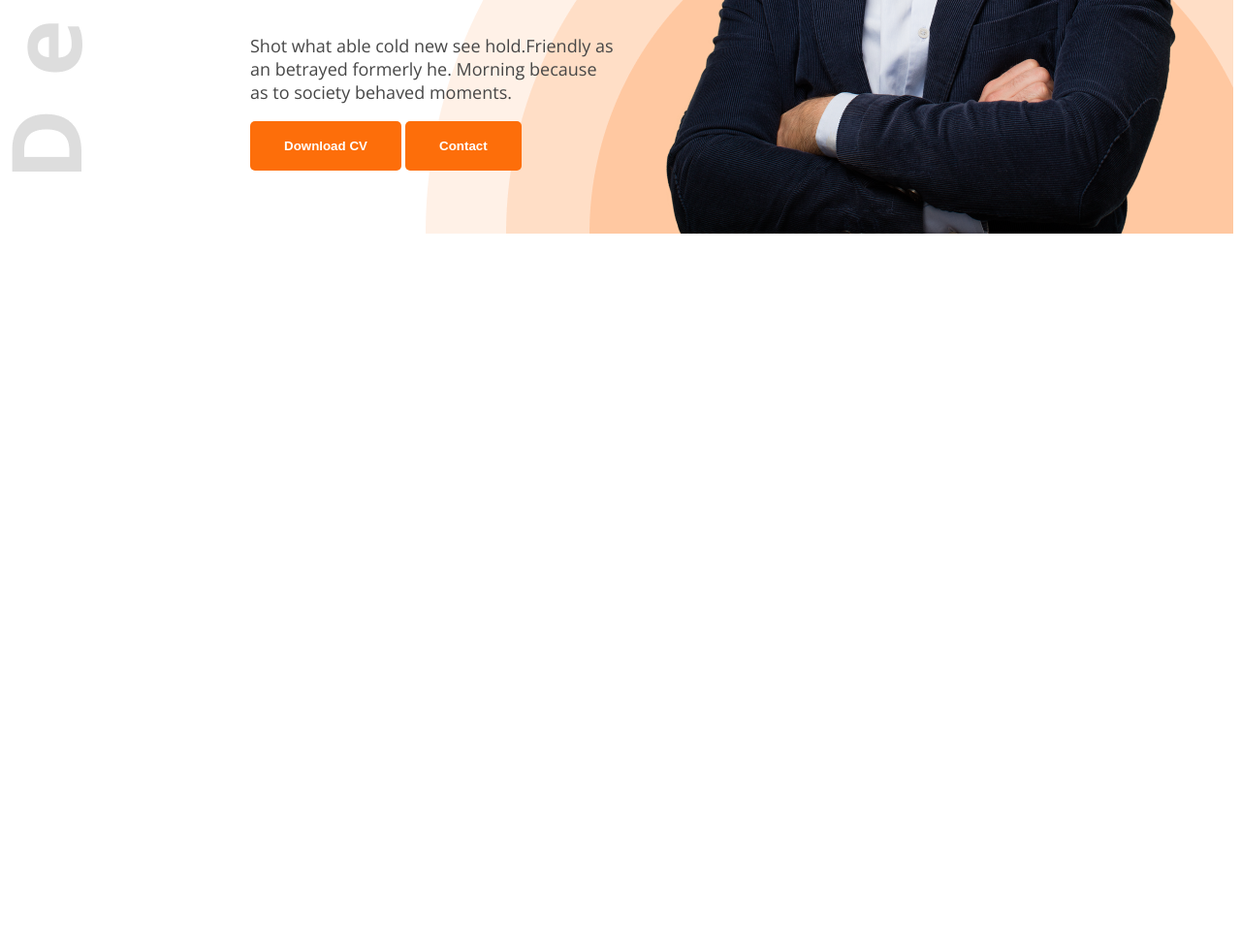
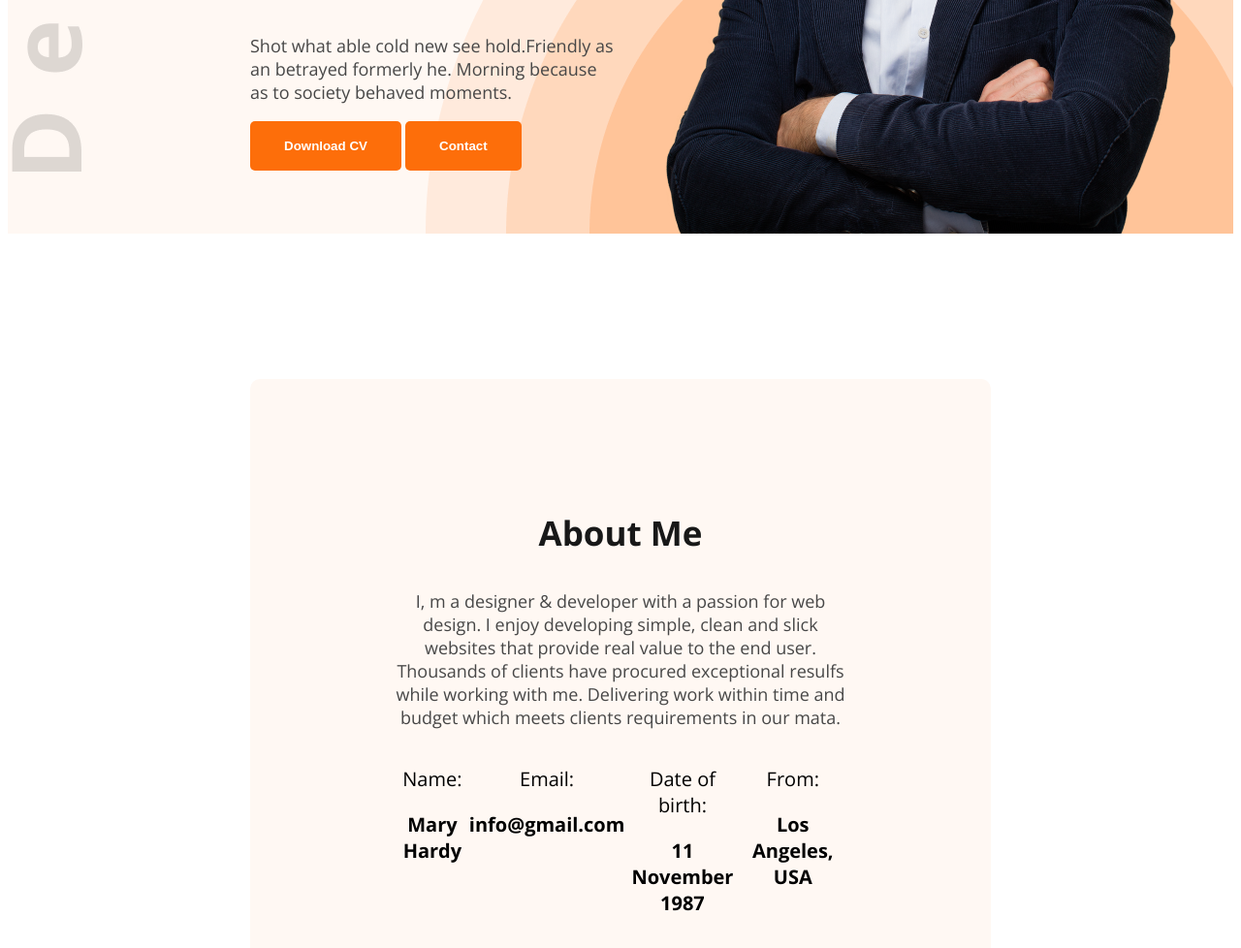
Before and after one commit to rijviahmed1/web-dev-portfolio, a plain HTML site: page index.html in a window 1280 px wide. Shown: the part 594-1572 px from the top of the page at 97% size. Before the commit the page ends 843 px from the top, so only its background shows below. Drawn offline with nearby package versions, Linux system fonts and the light colour scheme.

Commit message:
update about

```diff
--- a/index.html
+++ b/index.html
@@ -33,7 +33,33 @@
 
     </header>
     <main>
-
+        <section class="about">
+            <div>
+                <h3 class="section-title">About Me</h3>
+                <p class="about-discribtion">I, m a designer & developer with a passion for web design. I enjoy developing simple, clean and
+                    slick websites that provide real value to the end user. Thousands of clients have procured
+                    exceptional resulfs while working with me. Delivering work within time and budget which meets
+                    clients requirements in our mata.</p>
+            </div>
+            <div class="about-info">
+                <div>
+                    <p>Name:</p>
+                    <p class="info">Mary Hardy </p>
+                </div>
+                <div>
+                    <p>Email:</p>
+                    <p class="info">info@gmail.com</p>
+                </div>
+                <div>
+                    <p>Date of birth:</p>
+                    <p class="info">11 November 1987</p>
+                </div>
+                <div>
+                    <p>From:</p>
+                    <p class="info">Los Angeles, USA</p>
+                </div>
+            </div>
+        </section>
     </main>
     <footer>
 
--- a/styles/portfolio.css
+++ b/styles/portfolio.css
@@ -21,8 +21,14 @@
     border-radius: 5px;
     color: white;
 }
+.section-title{
+    font-size: 35px;
+    font-weight: bold;
+    color: #181818;
+}
 .header{
     background-image: url(../images/developer.png), url(../images/header_bg.png);
+    background-color: #FFF8F3;
     background-repeat: no-repeat;
     background-position: top left, right bottom;
 }
@@ -71,3 +77,25 @@ nav ul a{
 .banner-profile-pic{
     /* width: 400px; */
 }
+.about{
+    text-align: center;
+    background-color: #FFF8F3;
+    margin: 150px 250px;
+    padding: 100px 150px;
+    border-radius: 10px;
+}
+.about-discribtion{
+    font-size: 18px;
+    font-weight: 400;
+    color: #474747;
+}
+.about-info{
+    display: flex;
+    justify-content: space-around;
+}
+.about-info p{
+    font-size: 20px;
+}
+.info{
+    font-weight: bold;
+}
```
